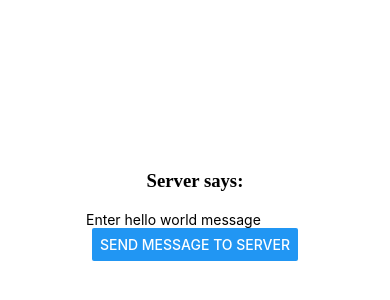
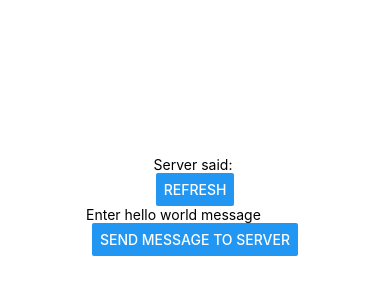
Before and after one commit to Stammtisch-Project/Stammtisch, a React Native app in the folder Stammtisch/: screen / in a window 390 px wide. Shown: the part 216-516 px from the top of the page. Built offline with nearby package versions, Linux system fonts and the light colour scheme; no server answers.

Commit message:
Changed interface to meet requirements

```diff
--- a/Stammtisch/App.js
+++ b/Stammtisch/App.js
@@ -1,5 +1,5 @@
 import React, { useState, useEffect } from "react";
-import { StyleSheet, View, TextInput, Button } from "react-native";
+import { StyleSheet, View, Text, TextInput, Button } from "react-native";
 
 export default function App() {
 	const [helloWorldMessage, setHelloWorldMessage] = useState("");
@@ -27,16 +27,14 @@ export default function App() {
 				"Content-Type": "application/json",
 			},
 			body: JSON.stringify({ message: helloWorldMessage }),
-		}).then(() => {
-			// after new message is written, fetch the message from the server
-			fetchMessage();
 		});
 		setHelloWorldMessage("");
 	}
 
 	return (
 		<View style={styles.container}>
-			<h3>Server says: {serverMessage}</h3>
+			<Text>Server said: {serverMessage}</Text>
+			<Button onPress={fetchMessage} title="Refresh"></Button>
 			<TextInput
 				placeholder="Enter hello world message"
 				onChangeText={(text) => setHelloWorldMessage(text)}
--- a/Stammtisch/app.json
+++ b/Stammtisch/app.json
@@ -2,11 +2,7 @@
 	"expo": {
 		"name": "Stammtisch",
 		"slug": "Stammtisch",
-    "platforms": [
-      "ios",
-      "android",
-      "web"
-    ],
+		"platforms": ["ios", "android", "web"],
 		"version": "1.0.0",
 		"orientation": "portrait",
 		"icon": "./assets/icon.png",
@@ -18,10 +14,9 @@
 		"updates": {
 			"fallbackToCacheTimeout": 0
 		},
-    "assetBundlePatterns": [
-      "**/*"
-    ],
+		"assetBundlePatterns": ["**/*"],
 		"ios": {
+			"bundleIdentifier": "com.stammtisch.stammtisch-core",
 			"supportsTablet": true
 		}
 	}
```
Lines whose indentation alone changed are shown as unchanged.
